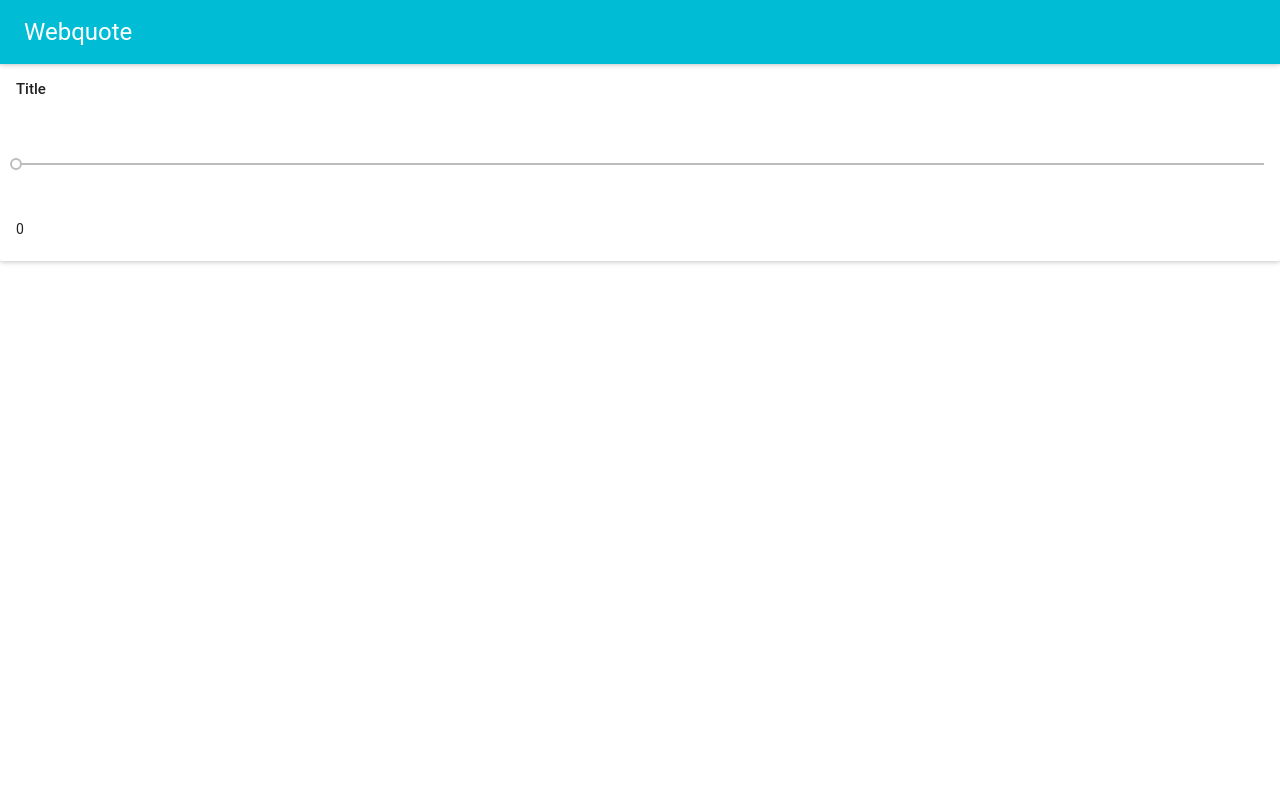
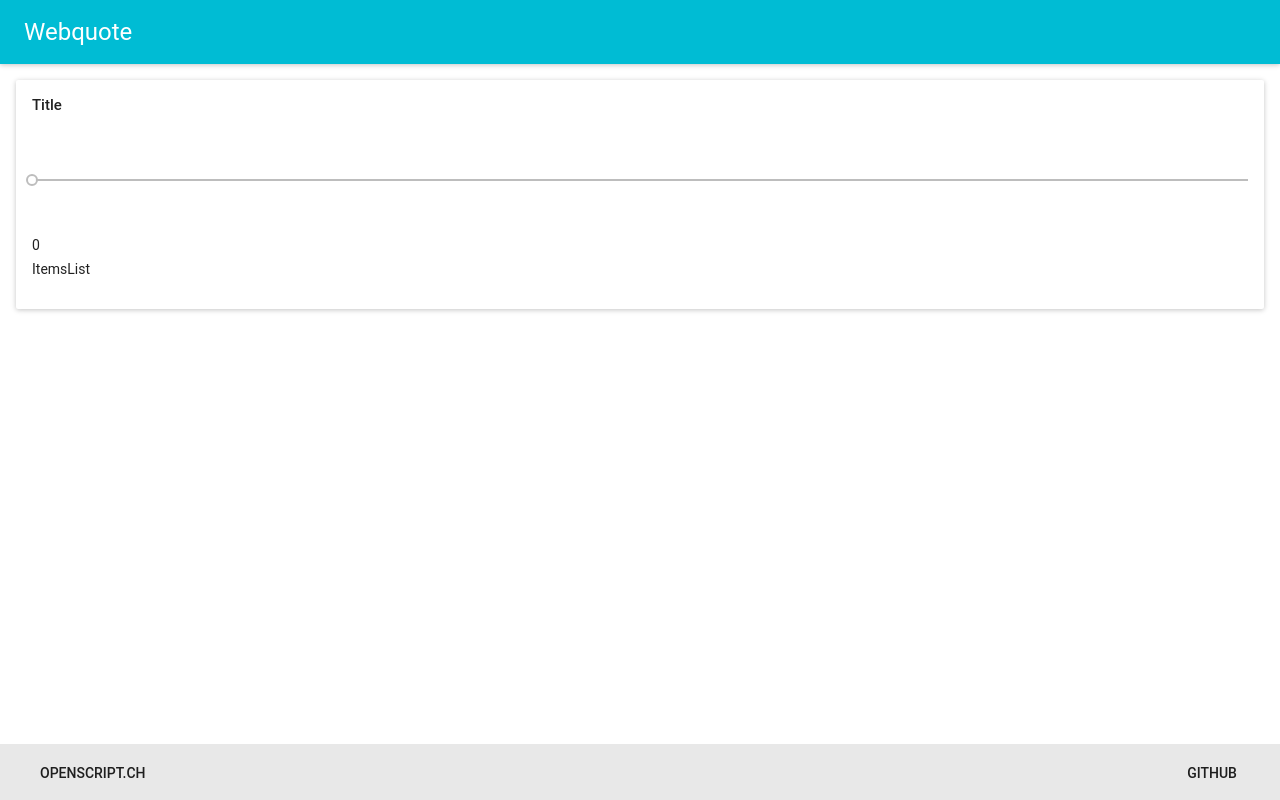
Before and after one commit to openscript/webquote, a React app: page / in a window 1280 px wide. Built offline with nearby package versions, Linux system fonts and the light colour scheme.

Commit message:
Scaffold items list

```diff
--- /dev/null
+++ b/src/components/itemsList.tsx
@@ -0,0 +1,15 @@
+import * as React from 'react';
+import {List} from 'material-ui';
+
+interface Props {
+}
+
+export class ItemsList extends React.Component<Props, {}> {
+    public render() {
+        return (
+            <List>
+                ItemsList
+            </List>
+        );
+    }
+}
--- a/src/components/section.tsx
+++ b/src/components/section.tsx
@@ -1,11 +1,13 @@
+import {Card, CardHeader, CardText, Slider} from 'material-ui';
 import * as React from 'react';
-import {Total} from "./total";
-import {Card, CardHeader, CardText, Slider} from 'material-ui';
+import {ReactNode} from 'react';
+import {Total} from './total';
 
 interface Props {
     title: string;
     description: string;
     updateSection: (value: number) => void;
+    children?: ReactNode;
 }
 
 interface State {
@@ -34,6 +36,7 @@ export class Section extends React.Component<Props, State> {
                 <CardText>
                     <Slider onChange={this.onSliderChange}/>
                     <Total value={this.state.sliderValue} />
+                    {this.props.children ? this.props.children : null}
                 </CardText>
             </Card>
         );
--- a/src/containers/app.tsx
+++ b/src/containers/app.tsx
@@ -1,16 +1,42 @@
-import {AppBar} from 'material-ui';
+import {AppBar, FlatButton, FontIcon, Toolbar, ToolbarGroup, ToolbarTitle} from 'material-ui';
 import {getMuiTheme, lightBaseTheme, MuiThemeProvider} from 'material-ui/styles';
 import * as React from 'react';
 import {connect} from 'react-redux';
-import {injectGlobal} from 'styled-components';
+import {default as styled, injectGlobal} from 'styled-components';
 import {State} from '../models/state';
 import {SectionsContainer} from './sections';
 
 /* tslint:disable:no-unused-expression */
 injectGlobal`
+  html {
+    height: 100%;
+    font-family: sans-serif;
+  }
+
   body {
+    display: flex;
     margin: 0;
+    min-height: 100%;
   }
+
+  #app {
+    display: flex;
+    flex-direction: column;
+    flex-grow: 1;
+  }
+`;
+
+const ContainerWrapper = styled.div`
+  display: flex;
+  flex-direction: column;
+  flex-grow: 1;
+`;
+
+const MainWrapper = styled.main`
+  display: flex;
+  flex-direction: column;
+  flex-grow: 1;
+  margin: 1rem;
 `;
 
 interface Props {
@@ -21,10 +47,28 @@ export class Container extends React.Component<Props, {}> {
     public render() {
         return (
             <MuiThemeProvider muiTheme={getMuiTheme(lightBaseTheme)}>
-                <div>
-                    <AppBar title='Webquote' showMenuIconButton={false} />
-                    <SectionsContainer />
-                </div>
+                <ContainerWrapper>
+                    <header>
+                        <AppBar title='Webquote' showMenuIconButton={false} />
+                    </header>
+                    <MainWrapper>
+                        <SectionsContainer />
+                    </MainWrapper>
+                    <footer>
+                        <Toolbar>
+                            <ToolbarGroup>
+                                <FlatButton label='openscript.ch' href='https://openscript.ch' style={{marginLeft: 0}}/>
+                            </ToolbarGroup>
+                            <ToolbarGroup>
+                                <FlatButton
+                                    label='GitHub'
+                                    href='https://github.com/openscript/webquote'
+                                    style={{marginRight: 0}}
+                                />
+                            </ToolbarGroup>
+                        </Toolbar>
+                    </footer>
+                </ContainerWrapper>
             </MuiThemeProvider>
         );
     }
--- a/src/containers/sections.tsx
+++ b/src/containers/sections.tsx
@@ -2,6 +2,7 @@ import * as React from 'react';
 import {connect} from 'react-redux';
 import {Section} from '../components/section';
 import {State} from '../models/state';
+import {ItemsList} from '../components/itemsList';
 
 interface Props {
     state: State;
@@ -18,7 +19,9 @@ export class Container extends React.Component<Props, {}> {
                             title={s.title}
                             description={s.description}
                             updateSection={this.updateFromSection}
-                        />
+                        >
+                            <ItemsList />
+                        </Section>
                     );
                 })}
             </div>
@@ -26,7 +29,7 @@ export class Container extends React.Component<Props, {}> {
     }
 
     private updateFromSection(value: number): void {
-        alert('f');
+        alert('updateFromSection');
     }
 }
 
```
